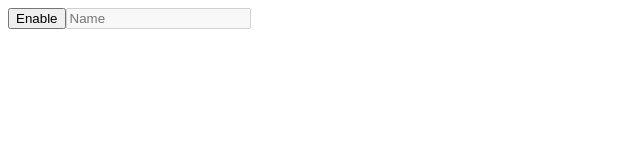
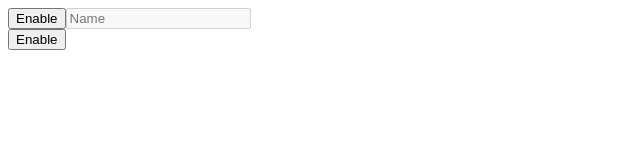
Before and after one commit to Catalin12/introduction-to-angular, an Angular app in the folder tasks/: page / in a window 1280 px wide. Shown: the top 160 px of the page, without its empty margins (0-640 px from the left). Built offline with nearby package versions, Linux system fonts and the light colour scheme.

Commit message:
added functionality to show/hide a ordered list

```diff
--- a/tasks/src/app/app.component.html
+++ b/tasks/src/app/app.component.html
@@ -1 +1,5 @@
 <simple-button></simple-button>
+
+<div>
+	<ordered-list></ordered-list>
+</div>
--- a/tasks/src/app/app.module.ts
+++ b/tasks/src/app/app.module.ts
@@ -3,11 +3,13 @@ import { BrowserModule } from '@angular/platform-browser';
 
 import { AppComponent } from './app.component';
 import { SimpleButtonComponent } from './simple-button/simple-button.component';
+import { OrderedListComponent } from './ordered-list/ordered-list.component';
 
 @NgModule({
 	declarations: [
 		AppComponent,
-		SimpleButtonComponent
+		SimpleButtonComponent,
+		OrderedListComponent
 	],
 	imports: [
 		BrowserModule
--- /dev/null
+++ b/tasks/src/app/ordered-list/ordered-list.component.html
@@ -0,0 +1,8 @@
+<button (click)="changeListStatus()">{{ isListEnable ? "Disable" : "Enable" }}</button>
+<div *ngIf="isListEnable">
+	<ol>
+		<ng-container *ngFor="let name of listNames">
+			<li> {{name}} </li>
+		</ng-container>
+	</ol>
+</div>
--- /dev/null
+++ b/tasks/src/app/ordered-list/ordered-list.component.ts
@@ -0,0 +1,20 @@
+import { Component } from '@angular/core';
+
+@Component({
+	selector: 'ordered-list',
+	templateUrl: './ordered-list.component.html',
+	styleUrls: ['./ordered-list.component.css']
+})
+export class OrderedListComponent {
+	public isListEnable: boolean;
+	public listNames: string[];
+
+	public constructor() {
+		this.isListEnable = false;
+		this.listNames = ["Catalin", "Mihai", "Daniel"];
+	}
+
+	public changeListStatus(): void {
+		this.isListEnable = !this.isListEnable;
+	}
+}
--- a/tasks/src/app/simple-button/simple-button.component.ts
+++ b/tasks/src/app/simple-button/simple-button.component.ts
@@ -1,20 +1,17 @@
-import { Component, OnInit } from '@angular/core';
+import { Component } from '@angular/core';
 
 @Component({
 	selector: 'simple-button',
 	templateUrl: './simple-button.component.html',
 	styleUrls: ['./simple-button.component.css']
 })
-export class SimpleButtonComponent implements OnInit {
+export class SimpleButtonComponent {
 	public isInputEnable: boolean;
 	public greetingText: string;
 
 	public constructor() {
 		this.isInputEnable = false;
 		this.greetingText = "";
-	}
-
-	public ngOnInit(): void {
 	}
 
 	public changeInputStatus(): void {
```
Also changed, not shown: tasks/src/app/ordered-list/ordered-list.component.css (added).
